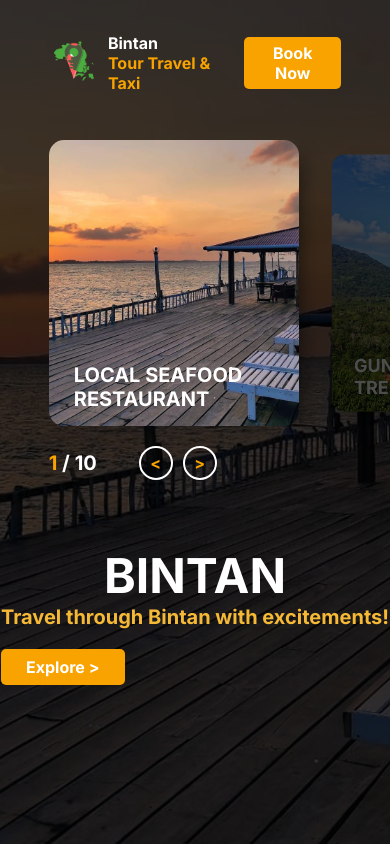
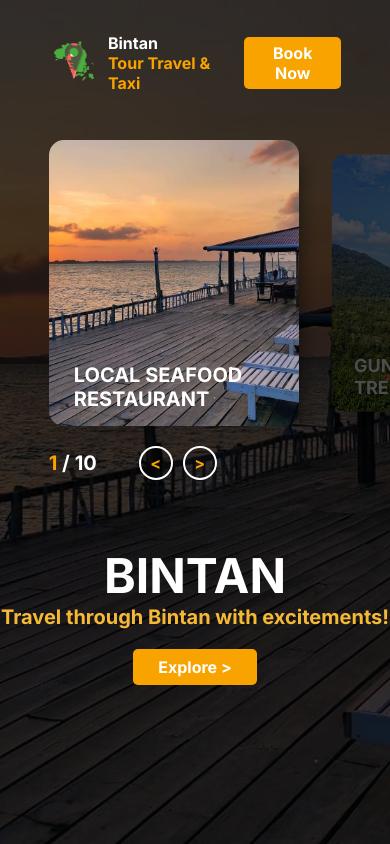
Before and after one commit to FelixFern/Travel-Website-Next, a Next.js app: page / in a window 390 px wide. Shown: the top 844 px of the page. Built offline with nearby package versions, Linux system fonts and the light colour scheme.

Commit message:
orangebtn fix on landing page mobile

```diff
--- a/pages/App.module.scss
+++ b/pages/App.module.scss
@@ -273,7 +273,7 @@ $blue: #63BCE5;
             text-align: center;
             margin: 0 !important;
             padding-top: 100px;
-            .orange-btn {
+            .orangeBtn {
                 display: flex;
                 justify-content: center;
             }
```
